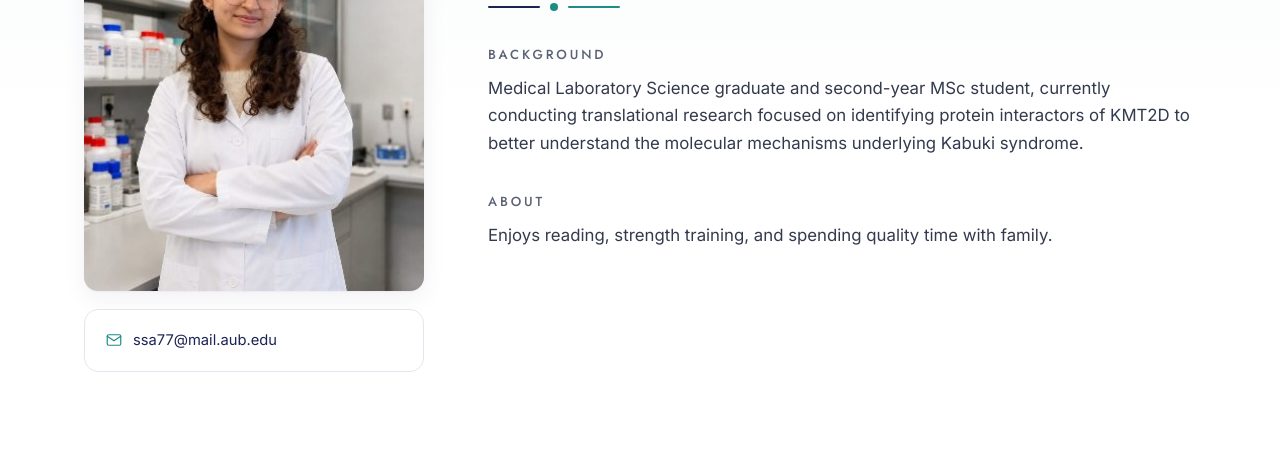
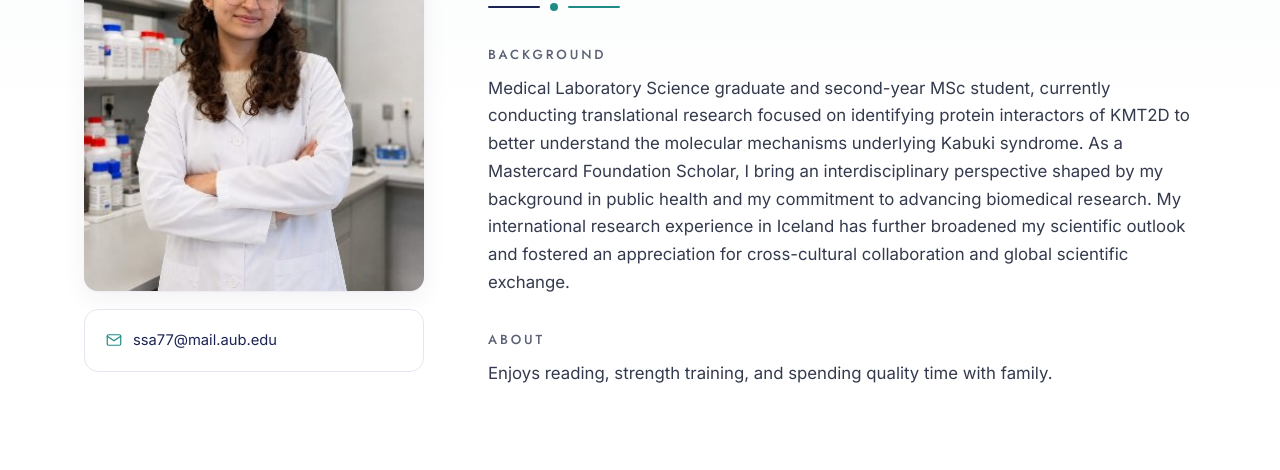
Before and after one commit to 96oneee/my-business-website, an Astro site: page /people/shireen-alawieh in a window 1280 px wide. Shown: the part 330-800 px from the top of the page. Built offline with nearby package versions, Linux system fonts and the light colour scheme; Astro itself is replaced by a stand-in of ours.

Commit message:
Update Person "shireen-alawieh"

```diff
--- a/src/content/people/shireen-alawieh.md
+++ b/src/content/people/shireen-alawieh.md
@@ -14,4 +14,4 @@ emails:
 links: []
 visible: true
 ---
-Medical Laboratory Science graduate and second-year MSc student, currently conducting translational research focused on identifying protein interactors of KMT2D to better understand the molecular mechanisms underlying Kabuki syndrome.
+Medical Laboratory Science graduate and second-year MSc student, currently conducting translational research focused on identifying protein interactors of KMT2D to better understand the molecular mechanisms underlying Kabuki syndrome. As a Mastercard Foundation Scholar, I bring an interdisciplinary perspective shaped by my background in public health and my commitment to advancing biomedical research. My international research experience in Iceland has further broadened my scientific outlook and fostered an appreciation for cross-cultural collaboration and global scientific exchange.
```
